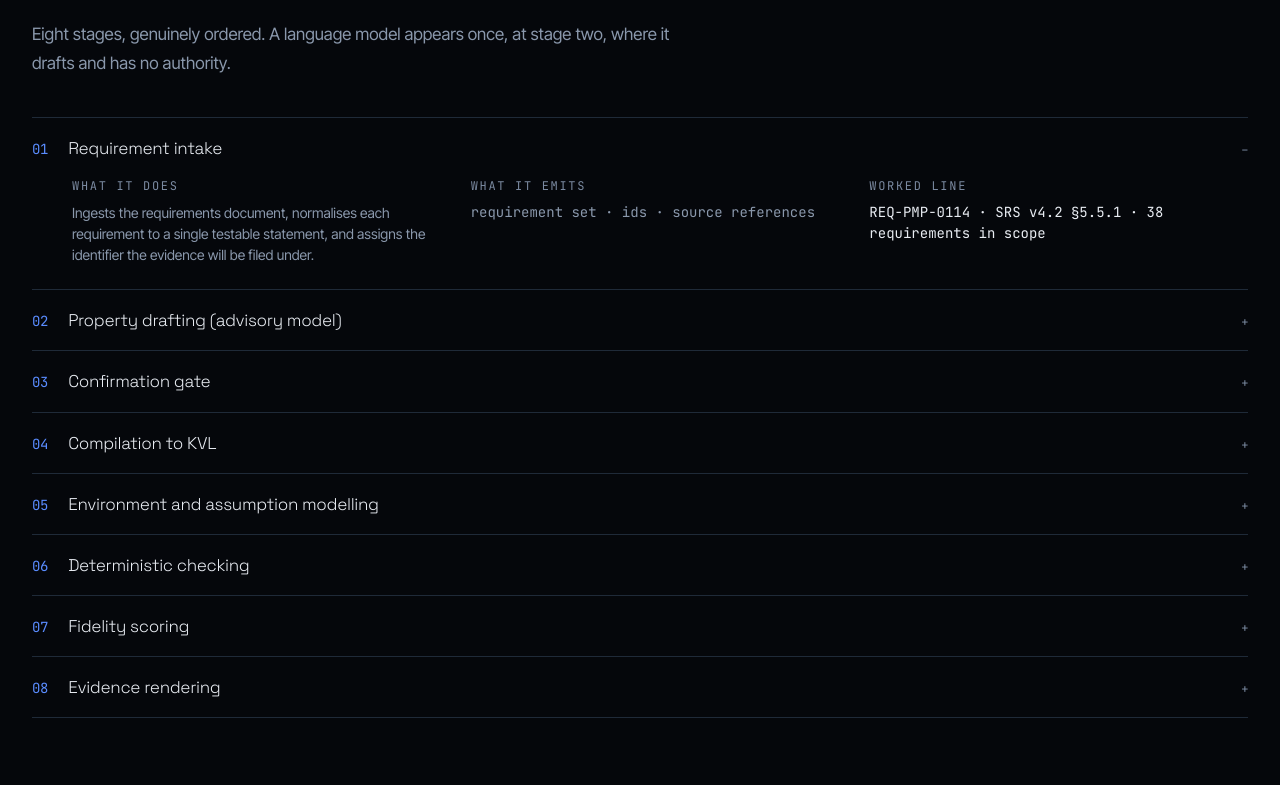
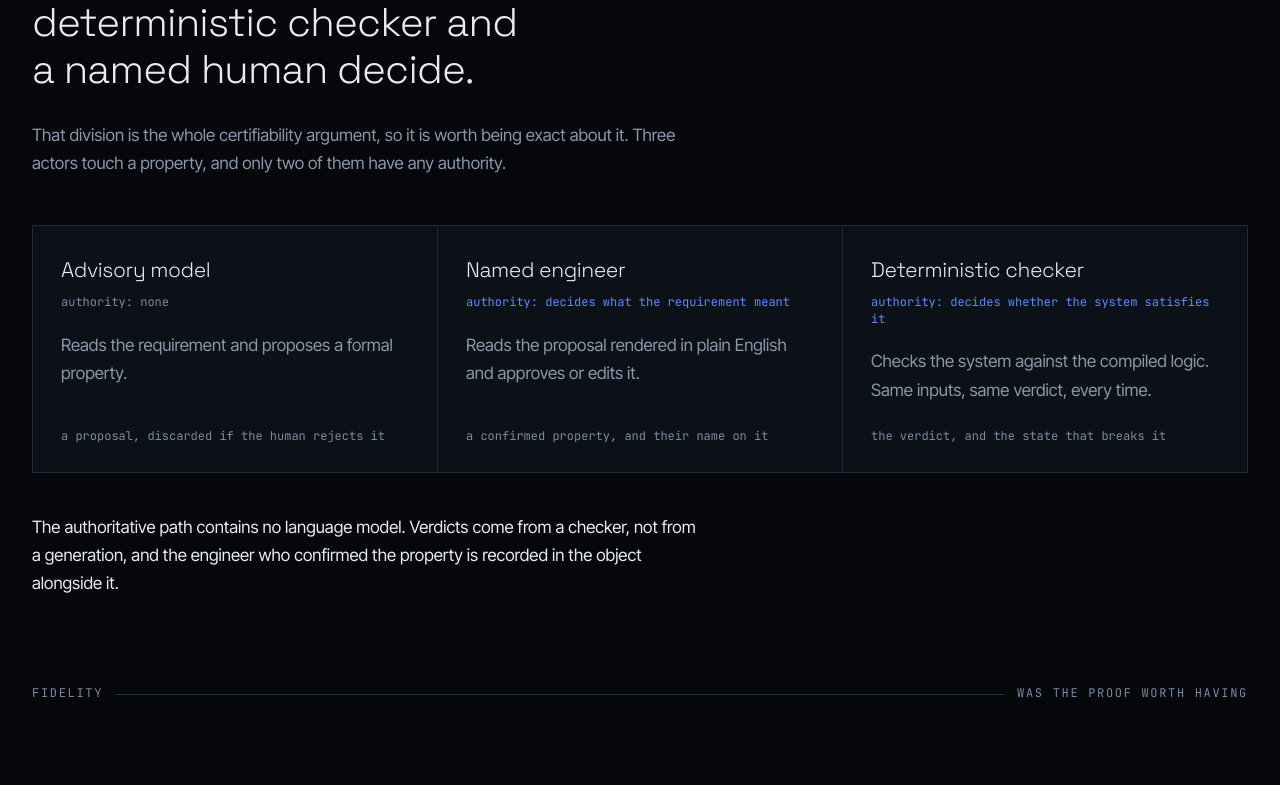
Before and after one commit to jhaprince8492/kensara-labs, a Next.js app: page /formus in a window 1280 px wide. Shown: the part 2495-3280 px from the top of the page. Built offline with nearby package versions, Linux system fonts and the light colour scheme; no server answers.

Commit message:
security: remove the 8-stage pipeline from the Formus page
Matches the earlier removal on Sentinel. Drops the numbered PipelineStrip
section and its copy, deletes the now-unused component, and strips the dead
pipeline data still sitting in sentinel.ts.

```diff
--- a/app/formus/page.tsx
+++ b/app/formus/page.tsx
@@ -3,7 +3,6 @@ import { AssuranceCard } from '@/components/assurance/AssuranceCard';
 import { FidelityReport } from '@/components/formus/FidelityReport';
 import { WorkedChain } from '@/components/formus/WorkedChain';
 import { CTABlock } from '@/components/layout/CTABlock';
-import { PipelineStrip } from '@/components/pipeline/PipelineStrip';
 import { Eyebrow } from '@/components/primitives/Eyebrow';
 import { Prose } from '@/components/primitives/Prose';
 import { Reveal } from '@/components/primitives/Reveal';
@@ -90,17 +89,6 @@ export default async function FormusPage() {
           </Prose>
           <p className="mono mt-8 text-14 text-ink-400">{formus.bottleneck.readout}</p>
         </Reveal>
-      </Section>
-
-      {/* the pipeline */}
-      <Section label={formus.pipeline.rule.label} value={formus.pipeline.rule.value}>
-        <Reveal>
-          <h2 className="text-28 sm:text-40">{formus.pipeline.h2}</h2>
-          <p className="measure mt-5 text-17 text-ink-400">{formus.pipeline.body}</p>
-        </Reveal>
-        <div className="mt-10">
-          <PipelineStrip stages={formus.pipeline.stages} accent="proof" />
-        </div>
       </Section>
 
       {/* who decides */}
--- a/components/pipeline/PipelineStrip.tsx
+++ /dev/null
@@ -1,71 +0,0 @@
-'use client';
-
-import { useState } from 'react';
-import { Eyebrow } from '@/components/primitives/Eyebrow';
-
-export interface PipelineStage {
-  /** Numbering is used here and only here: these stages are genuinely ordered. */
-  name: string;
-  does: string;
-  emits: string;
-  /** One worked line from a real example. */
-  worked: string;
-}
-
-export function PipelineStrip({
-  stages,
-  accent = 'proof',
-}: {
-  stages: readonly PipelineStage[];
-  accent?: 'proof' | 'gate';
-}) {
-  const [open, setOpen] = useState<number | null>(0);
-  const accentClass = accent === 'proof' ? 'text-proof-ink' : 'text-gate';
-
-  return (
-    <ol className="border-t border-hairline">
-      {stages.map((stage, index) => {
-        const expanded = open === index;
-        return (
-          <li key={stage.name} className="border-b border-hairline">
-            <h3>
-              <button
-                type="button"
-                onClick={() => setOpen(expanded ? null : index)}
-                aria-expanded={expanded}
-                className="group flex w-full items-baseline gap-5 py-4 text-left transition-colors duration-[120ms]"
-              >
-                <span className={`mono shrink-0 text-14 ${accentClass}`}>
-                  {String(index + 1).padStart(2, '0')}
-                </span>
-                <span className="flex-1 text-17 text-ink-100 group-hover:text-ink-100">
-                  {stage.name}
-                </span>
-                <span className="mono shrink-0 text-12 text-ink-500">
-                  {expanded ? '–' : '+'}
-                </span>
-              </button>
-            </h3>
-
-            {expanded ? (
-              <div className="grid gap-5 pb-6 pl-10 md:grid-cols-3">
-                <div>
-                  <Eyebrow>WHAT IT DOES</Eyebrow>
-                  <p className="mt-2 text-14 text-ink-400">{stage.does}</p>
-                </div>
-                <div>
-                  <Eyebrow>WHAT IT EMITS</Eyebrow>
-                  <p className="mono mt-2 text-14 text-ink-400">{stage.emits}</p>
-                </div>
-                <div>
-                  <Eyebrow>WORKED LINE</Eyebrow>
-                  <p className="mono mt-2 text-14 text-ink-100">{stage.worked}</p>
-                </div>
-              </div>
-            ) : null}
-          </li>
-        );
-      })}
-    </ol>
-  );
-}
--- a/content/copy/formus.ts
+++ b/content/copy/formus.ts
@@ -1,4 +1,3 @@
-import type { PipelineStage } from '@/components/pipeline/PipelineStrip';
 import type { VerdictKind } from '@/components/primitives/VerdictChip';
 
 /**
@@ -88,63 +87,6 @@ export const formus = {
       'That step has never been automated. It is why formal verification stayed inside aerospace and silicon for fifty years, and it is not a solver problem. It is an authoring problem, and it is the layer Formus owns.',
     ],
     readout: 'requirement → property · still manual in every tool on the market',
-  },
-
-  // ------------------------------------------------------------- the chain
-  pipeline: {
-    rule: { label: 'PIPELINE', value: '8 stages · ordered' },
-    h2: 'From the requirements document to the signed object.',
-    body: 'Eight stages, genuinely ordered. A language model appears once, at stage two, where it drafts and has no authority.',
-    stages: [
-      {
-        name: 'Requirement intake',
-        does: 'Ingests the requirements document, normalises each requirement to a single testable statement, and assigns the identifier the evidence will be filed under.',
-        emits: 'requirement set · ids · source references',
-        worked: 'REQ-PMP-0114 · SRS v4.2 §5.5.1 · 38 requirements in scope',
-      },
-      {
-        name: 'Property drafting (advisory model)',
-        does: 'Proposes a formal property for the requirement. This is the only stage a language model touches, and its output is a proposal, not a decision.',
-        emits: 'candidate property · vocabulary gaps · confidence',
-        worked: 'draft: G !(arm(t1) & arm(t2))',
-      },
-      {
-        name: 'Confirmation gate',
-        does: 'Renders the proposal back in the engineer’s own vocabulary, not in logic notation, and requires a named human to approve or edit it. Nothing proceeds until they do.',
-        emits: 'confirmed property · approver identity · edit history',
-        worked: 'confirmed_by a.rege · 2 edits · property locked',
-      },
-      {
-        name: 'Compilation to KVL',
-        does: 'Compiles the confirmed property into the intermediate representation and selects the targets it will be emitted to.',
-        emits: 'compiled logic · target list · content hash',
-        worked: 'kvl/1.4 · targets: SVA, ACSL, native · hash c81b04e2',
-      },
-      {
-        name: 'Environment and assumption modelling',
-        does: 'Infers the assumptions the check needs about everything outside the unit under verification, then validates them against the interface contracts.',
-        emits: 'assumption set · validation result',
-        worked: 'assumptions: 14 inferred · 14 validated · 0 unstated',
-      },
-      {
-        name: 'Deterministic checking',
-        does: 'Checks the system against the compiled logic. No model, no sampling, no heuristic. Where the property fails, the checker returns the state that reaches the failure.',
-        emits: 'verdict · counter-example · location',
-        worked: 'VIOLATED · pump_ctl.c:214 · cycle 3 · both timers armed',
-      },
-      {
-        name: 'Fidelity scoring',
-        does: 'Mutates the design and re-checks, and tests whether the property constrained anything at all. This is how you find out the proof was worth having.',
-        emits: 'mutation kill ratio · vacuity flags · per-requirement status',
-        worked: 'mutation kill 47 of 52 · 1 property vacuous',
-      },
-      {
-        name: 'Evidence rendering',
-        does: 'Renders the assurance object from the certificate and binds it to the clause it is being submitted against. Same inputs, same bytes, on any machine.',
-        emits: 'assurance object · clause binding · content hash',
-        worked: 'IEC 62304 5.5 · sha-256 9f2c14a8… · replay ✓',
-      },
-    ] satisfies PipelineStage[],
   },
 
   // ----------------------------------------------------------- who decides
--- a/content/copy/sentinel.ts
+++ b/content/copy/sentinel.ts
@@ -1,5 +1,3 @@
-import type { PipelineStage } from '@/components/pipeline/PipelineStrip';
-
 export const sentinel = {
   meta: {
     title: 'Sentinel',
@@ -59,62 +57,6 @@ export const sentinel = {
         honesty: 'enforced at the network layer',
       },
     ],
-  },
-
-  pipeline: {
-    rule: { label: 'PIPELINE', value: '8 stages · ordered' },
-    h2: 'Intercept to ledger.',
-    body: 'The same expandable structure as Formus, because it is one system and not two products in a trench coat.',
-    stages: [
-      {
-        name: 'Interceptor',
-        does: 'Catches the action before execution and refuses to forward it until a decision exists.',
-        emits: 'action envelope · caller identity',
-        worked: 'intercept payments.refund · caller agent:support-01',
-      },
-      {
-        name: 'Evidence manifest',
-        does: 'Assembles the facts the policy will need from the authoritative sources, and records how old each one is.',
-        emits: 'manifest · per-source freshness',
-        worked: 'OMS.status=delivered age=22m · CRM.address age=21d',
-      },
-      {
-        name: 'Policy compiler (offline)',
-        does: 'Compiles the policy pack into a decision structure ahead of time, so runtime does no parsing and no interpretation.',
-        emits: 'compiled pack · content hash',
-        worked: 'pack:fin-in-v3.1 · 4 rules · hash c81b04e2',
-      },
-      {
-        name: 'Policy engine (runtime)',
-        does: 'Evaluates the compiled pack against the manifest in fixed rule order.',
-        emits: 'per-rule trace',
-        worked: 'R-101 info · R-207 fail · R-311 fail · R-402 obligation',
-      },
-      {
-        name: 'Decision gate',
-        does: 'Resolves the trace to allow or deny, applying the fail posture for the action class.',
-        emits: 'verdict · deciding rule',
-        worked: 'DENY · deciding rule R-207 evidence_freshness',
-      },
-      {
-        name: 'Obligation enforcer',
-        does: 'Applies the conditions attached to an allow: notify, redact, cap, require a second approver, expire.',
-        emits: 'obligations · expiry',
-        worked: 'obligation: second approver required · expires in 15m',
-      },
-      {
-        name: 'Review workflow',
-        does: 'Routes held actions to the named queue with the manifest attached, so a human sees the evidence, not just the request.',
-        emits: 'review item · queue',
-        worked: 'queue:refund-escalation · 1 item · manifest attached',
-      },
-      {
-        name: 'Audit ledger',
-        does: 'Appends the decision to a hash-chained log that replays byte-identically.',
-        emits: 'ledger entry · decision id · prev hash',
-        worked: 'seq 88231.4 · d7c1a4… · prev 8c14ef2a · replay ✓',
-      },
-    ] satisfies PipelineStage[],
   },
 
   latency: {
```
